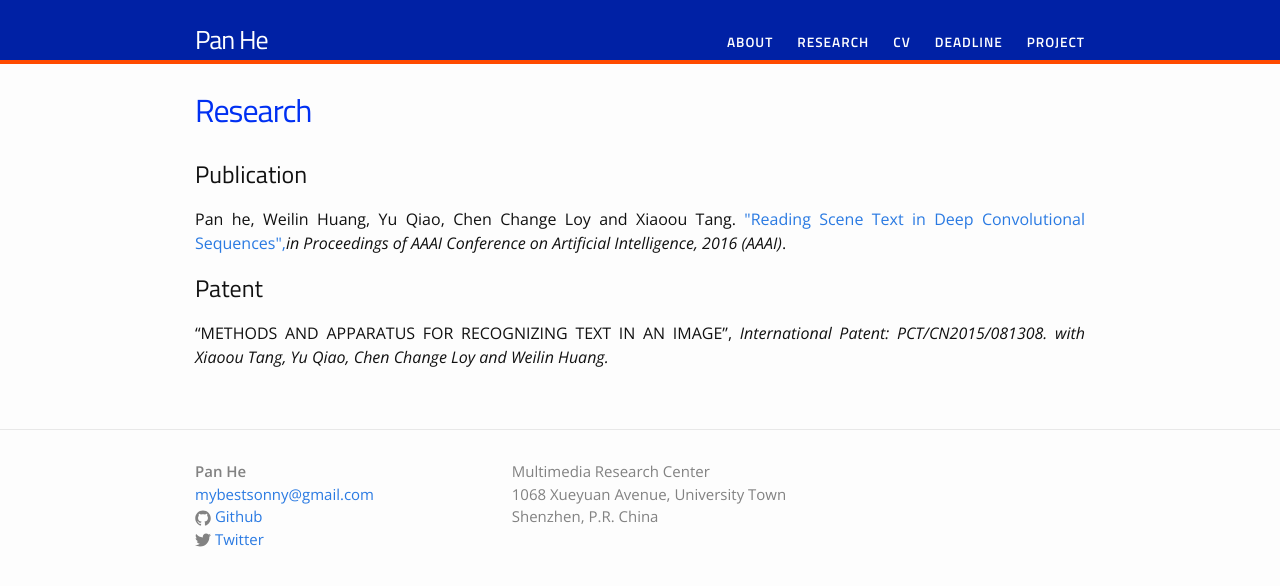
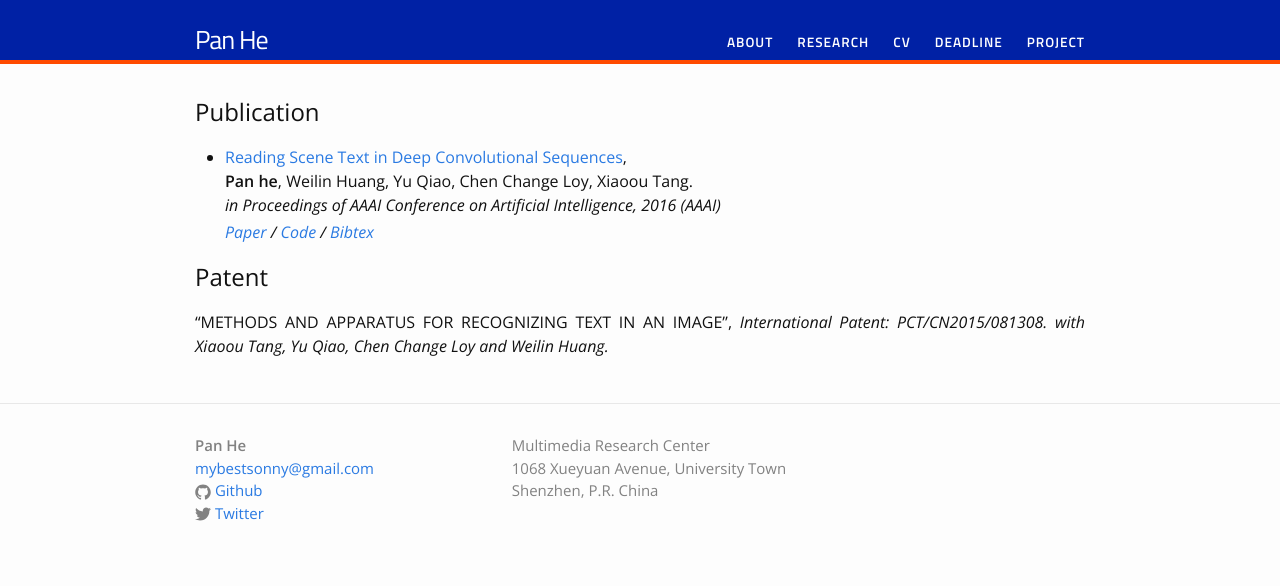
Before and after one commit to BestSonny/BestSonny.github.io.old, a Jekyll site: the page built from research.md, in a window 1280 px wide. Shown: the top 586 px of the page. Built offline with Jekyll 4.4.1, drawn with Linux system fonts in a browser that asks for light colours.

Commit message:
research page restyle

```diff
--- a/research.md
+++ b/research.md
@@ -1,16 +1,35 @@
 ---
-layout: page
+layout: default
 title: Research
 permalink: /research/
 ---
 
-
-
 <h2 id="publications">Publication</h2>
-
-<p align="justify">Pan he, Weilin Huang, Yu Qiao, Chen Change Loy and Xiaoou Tang. <a href="http://arxiv.org/abs/1506.04395">"Reading Scene Text in Deep Convolutional Sequences",</a><em>in Proceedings of AAAI Conference on Artificial Intelligence, 2016 (AAAI)</em>.
+<ul>
+	<li>
+	  <a href="http://arxiv.org/abs/1506.04395">Reading Scene Text in Deep Convolutional Sequences</a>,<br>
+		<b>Pan he</b>, Weilin Huang, Yu Qiao, Chen Change Loy, Xiaoou Tang.<br>
+		<em>in Proceedings of AAAI Conference on Artificial Intelligence, 2016 (AAAI) <br>
+		<p style="margin-top:3px">
+		<a href="http://arxiv.org/abs/1506.04395">Paper</a> /
+		<a >Code</a> /
+        <a shape="rect" href="javascript:show_switch('panhe16readText_bib')" class="togglebib" >Bibtex</a>
+	    <pre id="panhe16readText_bib" style="display: none" xml:space="preserve">
+	@inproceedings{panhe16readText,
+	  Author    = {Pan He and
+	               Weilin Huang and
+	               Yu Qiao and
+	               Chen Change Loy and
+	               Xiaoou Tang},
+	  Title     = {Reading Scene Text in Deep Convolutional Sequences},
+	  Booktitle = {in Proceedings of AAAI Conference on Artificial Intelligence, 2016 (AAAI)},
+	  Year      = {2016}}
+    </pre>
+	</p>
+	</em>
+	</li>
+</ul>
 
 
 <h2 id="Patent">Patent</h2>
-
 <p align="justify">“METHODS AND APPARATUS FOR RECOGNIZING TEXT IN AN IMAGE”, <em>International Patent: PCT/CN2015/081308. with Xiaoou Tang, Yu Qiao, Chen Change Loy and Weilin Huang.</em>
```
